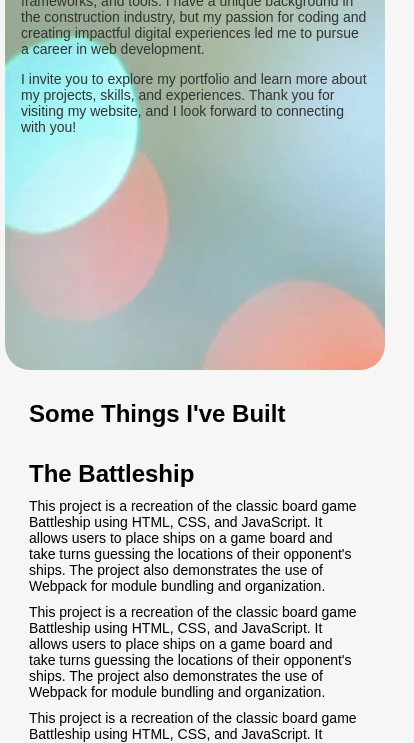
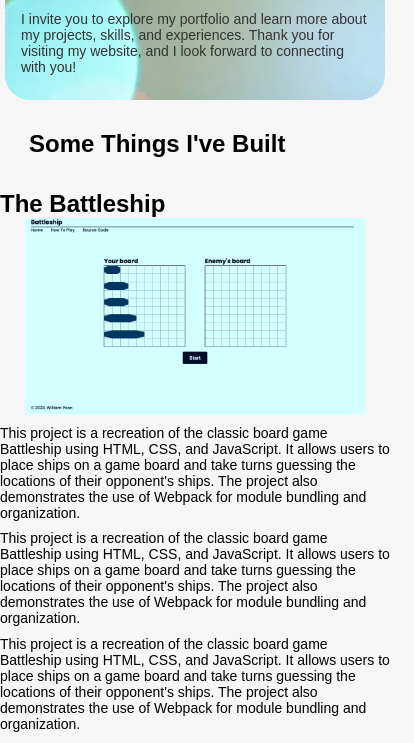
Before and after one commit to williamphk/portfolio-website, a plain HTML site: page index.html in a window 390 px wide. Shown: the part 354-1097 px from the top of the page, 414 px wide, since content can reach past the window. Drawn offline with Linux system fonts and the light colour scheme; a web font is replaced by a local one.

Commit message:
responsive for tablet

```diff
--- a/index.html
+++ b/index.html
@@ -52,6 +52,10 @@
                     <h4 class="project-title">The Battleship</h4>
                   </div>
                   <div class="project-description-and-live-preview-button">
+                    <img
+                      class="project-image-tablet"
+                      src="images/Project1_desktop.png"
+                    />
                     <p class="project-description">
                       This project is a recreation of the classic board game
                       Battleship using HTML, CSS, and JavaScript. It allows
@@ -94,6 +98,10 @@
                     <h4 class="project-title">Memory Game</h4>
                   </div>
                   <div class="project-description-and-live-preview-button">
+                    <img
+                      class="project-image-tablet"
+                      src="images/Project2_desktop.png"
+                    />
                     <p class="project-description">
                       This is a fun and challenging memory game where players
                       click on a set of buttons with emojis but without clicking
@@ -136,6 +144,10 @@
                     <h4 class="project-title">Etch-a-sketch</h4>
                   </div>
                   <div class="project-description-and-live-preview-button">
+                    <img
+                      class="project-image-tablet"
+                      src="images/Project3_desktop.png"
+                    />
                     <p class="project-description">
                       Introducing my Etch-a-sketch project, a fun and
                       interactive drawing application built with HTML, CSS, and
@@ -174,11 +186,7 @@
               </article>
             </div>
             <div class="image-wrapper">
-              <img
-                class="project-image"
-                src="images/Project2_desktop.png"
-                alt="A screenshot of the Memory Game project"
-              />
+              <img class="project-image" alt="A screenshot of my projects" />
             </div>
           </div>
         </section>
--- a/styles/style.css
+++ b/styles/style.css
@@ -83,7 +83,7 @@ section {
 
 /* ABOUT */
 .about {
-  height: calc(55vh);
+  height: auto;
   background-image: url("../images/about-background.png");
   border-radius: 25px;
   margin: 5px;
@@ -197,6 +197,7 @@ section {
 .project-image {
   height: auto;
   width: 100%;
+  border-radius: 25px;
 }
 
 .project-one,
@@ -204,6 +205,10 @@ section {
 .project-three {
   display: flex;
   width: 100%;
+}
+
+.project-image-tablet {
+  display: none;
 }
 
 /* FOOTER */
@@ -223,20 +228,31 @@ footer a {
 }
 
 /* TABLET */
-@media only screen and (max-width: 768px) {
+@media only screen and (max-width: 1200px) {
   body {
     flex-direction: column;
   }
 
   /* HEADER */
+  nav {
+    padding: 15px 0;
+  }
   .nav-link {
     gap: min(2em, 4.15vw);
+    flex-direction: row;
   }
 
   /* MAIN */
   section {
-    padding-left: clamp(1em, 2vw, 2em);
-    padding-right: clamp(1em, 7vw, 7em);
+    padding-left: 0;
+    padding-right: 0;
+  }
+
+  /* ABOUT */
+  .about {
+    padding-left: clamp(1em, 4vw, 4em);
+    padding-right: clamp(1em, 4vw, 4em);
+    height: auto;
   }
 
   /* WORK */
@@ -297,6 +313,12 @@ footer a {
     align-items: center;
     padding: 0;
     height: auto;
+  }
+  .project-image-tablet {
+    display: block;
+    width: 100vw;
+    padding-left: 25px;
+    padding-right: 25px;
   }
 
   /* FOOTER */
```
